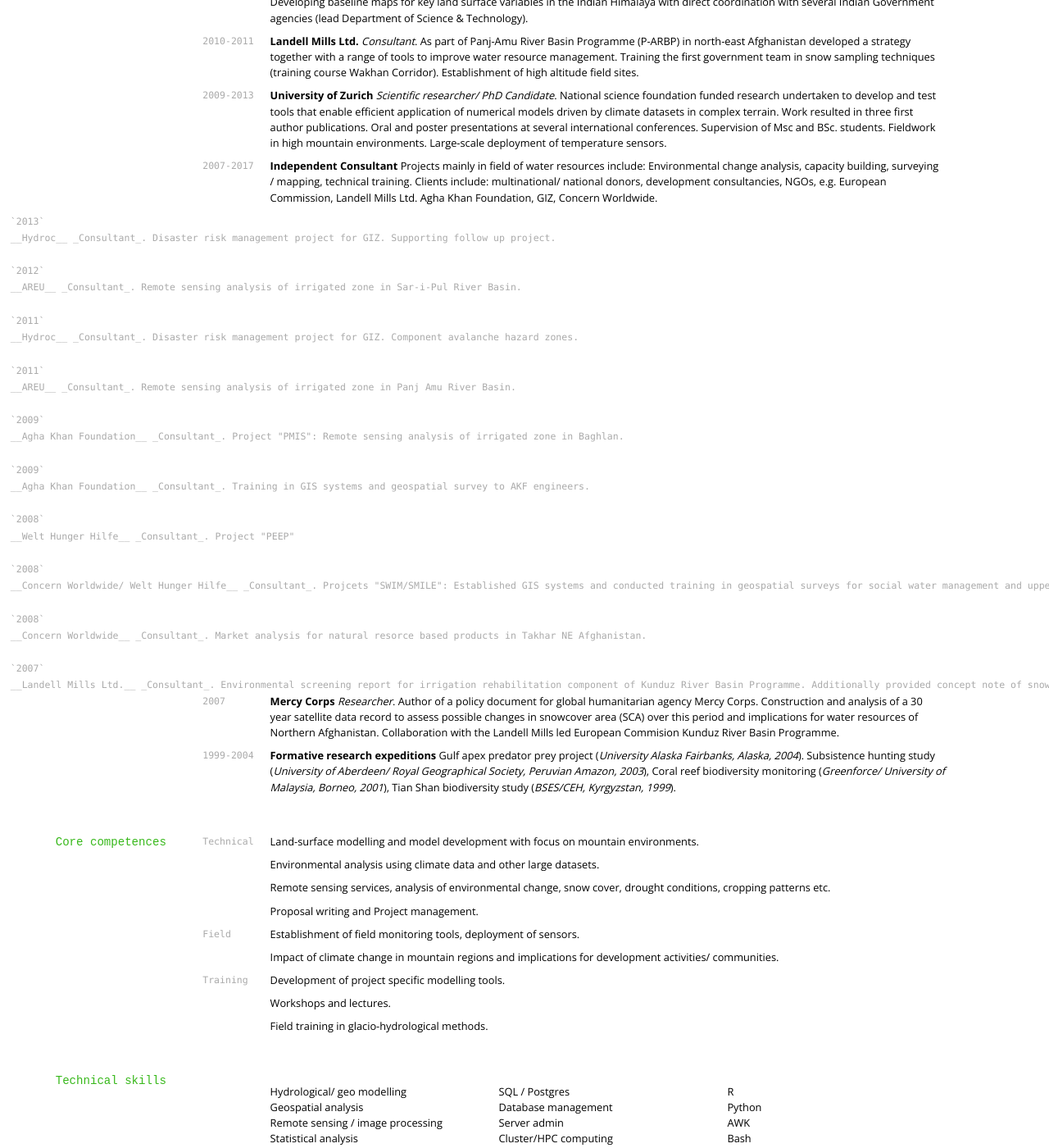
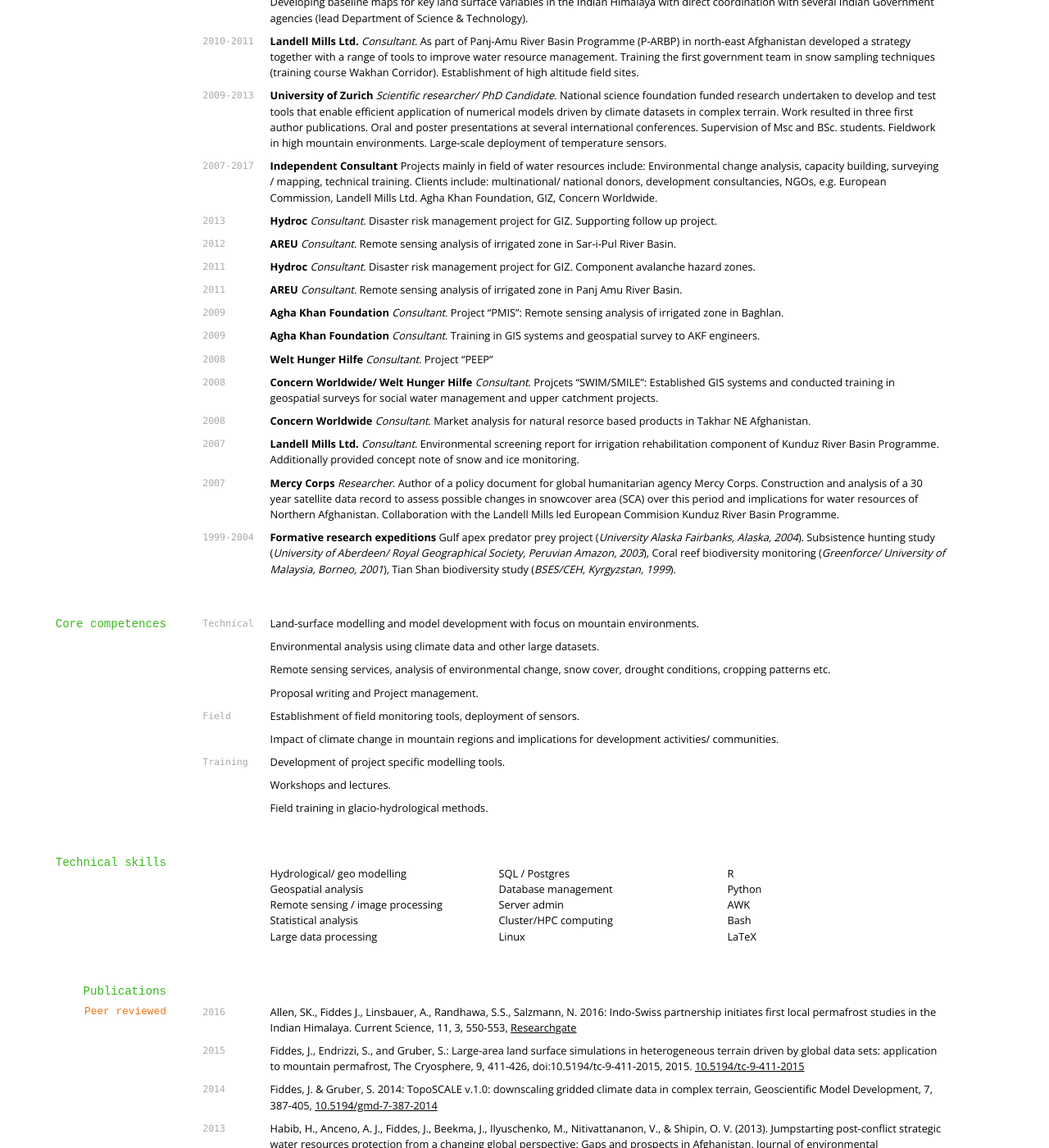
Before and after one commit to joelfiddes/joelfiddes.github.io, a Jekyll site: the page cv/index.html, which Jekyll copies as it is, in a window 1280 px wide and 1400 px high, scrolled down 861 px. Shown: the whole window at 82% size. Built offline with Jekyll 4.4.1, drawn with Linux system fonts in a browser that asks for light colours; nearby versions of some CDN libraries.

Commit message:
auto-commit

```diff
--- a/cv/index.html
+++ b/cv/index.html
@@ -74,37 +74,35 @@
 <p><code class="highlighter-rouge">2007-2017</code>
 <strong>Independent Consultant</strong> Projects mainly in field of water resources include: Environmental change analysis, capacity building, surveying / mapping, technical training. Clients include: multinational/ national donors, development consultancies, NGOs, e.g. European Commission, Landell Mills Ltd. Agha Khan Foundation, GIZ, Concern Worldwide.</p>
 
-<div class="highlighter-rouge"><pre class="highlight"><code>`2013`
-__Hydroc__ _Consultant_. Disaster risk management project for GIZ. Supporting follow up project.
+<p><code class="highlighter-rouge">2013</code>
+<strong>Hydroc</strong> <em>Consultant</em>. Disaster risk management project for GIZ. Supporting follow up project.</p>
 
-`2012`
-__AREU__ _Consultant_. Remote sensing analysis of irrigated zone in Sar-i-Pul River Basin.
+<p><code class="highlighter-rouge">2012</code>
+<strong>AREU</strong> <em>Consultant</em>. Remote sensing analysis of irrigated zone in Sar-i-Pul River Basin.</p>
 
-`2011`
-__Hydroc__ _Consultant_. Disaster risk management project for GIZ. Component avalanche hazard zones.
+<p><code class="highlighter-rouge">2011</code>
+<strong>Hydroc</strong> <em>Consultant</em>. Disaster risk management project for GIZ. Component avalanche hazard zones.</p>
 
-`2011`
-__AREU__ _Consultant_. Remote sensing analysis of irrigated zone in Panj Amu River Basin.
+<p><code class="highlighter-rouge">2011</code>
+<strong>AREU</strong> <em>Consultant</em>. Remote sensing analysis of irrigated zone in Panj Amu River Basin.</p>
 
-`2009`
-__Agha Khan Foundation__ _Consultant_. Project "PMIS": Remote sensing analysis of irrigated zone in Baghlan.
+<p><code class="highlighter-rouge">2009</code>
+<strong>Agha Khan Foundation</strong> <em>Consultant</em>. Project “PMIS”: Remote sensing analysis of irrigated zone in Baghlan.</p>
 
-`2009`
-__Agha Khan Foundation__ _Consultant_. Training in GIS systems and geospatial survey to AKF engineers.
+<p><code class="highlighter-rouge">2009</code>
+<strong>Agha Khan Foundation</strong> <em>Consultant</em>. Training in GIS systems and geospatial survey to AKF engineers.</p>
 
-`2008`
-__Welt Hunger Hilfe__ _Consultant_. Project "PEEP"
+<p><code class="highlighter-rouge">2008</code>
+<strong>Welt Hunger Hilfe</strong> <em>Consultant</em>. Project “PEEP”</p>
 
-`2008`
-__Concern Worldwide/ Welt Hunger Hilfe__ _Consultant_. Projcets "SWIM/SMILE": Established GIS systems and conducted training in geospatial surveys for social water management and upper catchment projects.
+<p><code class="highlighter-rouge">2008</code>
+<strong>Concern Worldwide/ Welt Hunger Hilfe</strong> <em>Consultant</em>. Projcets “SWIM/SMILE”: Established GIS systems and conducted training in geospatial surveys for social water management and upper catchment projects.</p>
 
-`2008`
-__Concern Worldwide__ _Consultant_. Market analysis for natural resorce based products in Takhar NE Afghanistan.
+<p><code class="highlighter-rouge">2008</code>
+<strong>Concern Worldwide</strong> <em>Consultant</em>. Market analysis for natural resorce based products in Takhar NE Afghanistan.</p>
 
-`2007`
-__Landell Mills Ltd.__ _Consultant_. Environmental screening report for irrigation rehabilitation component of Kunduz River Basin Programme. Additionally provided concept note of snow and ice monitoring.
-</code></pre>
-</div>
+<p><code class="highlighter-rouge">2007</code>
+<strong>Landell Mills Ltd.</strong> <em>Consultant</em>. Environmental screening report for irrigation rehabilitation component of Kunduz River Basin Programme. Additionally provided concept note of snow and ice monitoring.</p>
 
 <p><code class="highlighter-rouge">2007</code>
 <strong>Mercy Corps</strong> <em>Researcher</em>. Author of a policy document for global humanitarian agency Mercy Corps. Construction and analysis of a 30 year satellite data record to assess possible changes in snowcover area (SCA) over this period and implications for water resources of Northern Afghanistan. Collaboration with the Landell Mills led European Commision Kunduz River Basin Programme.</p>
```
